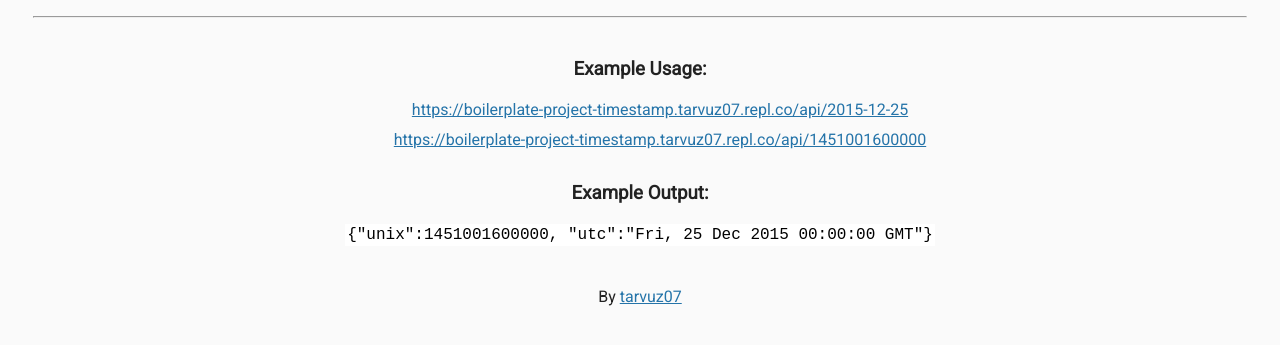
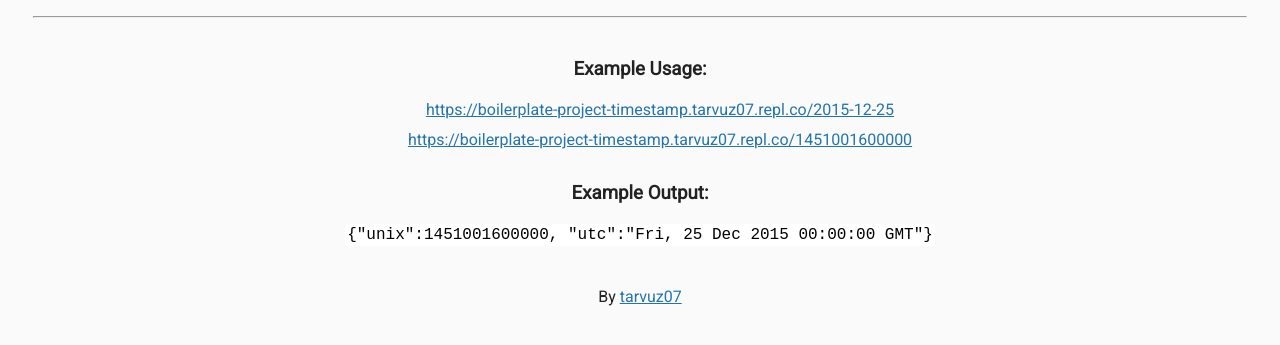
Before and after one commit to nigina23/camperbot-hello, a website: page views/index.html in a window 1280 px wide. Shown: the part 53-398 px from the top of the page. Drawn offline with Linux system fonts and the light colour scheme; files that its build step writes are made by us from their sources.

Commit message:
My Solution 1

```diff
--- a/views/index.html
+++ b/views/index.html
@@ -14,8 +14,8 @@
     <div class="container">
       <h3>Example Usage:</h3>
       <ul>
-        <li><a href="https://boilerplate-project-timestamp.tarvuz07.repl.co/api/2015-12-25">https://boilerplate-project-timestamp.tarvuz07.repl.co/api/2015-12-25</a></li>
-        <li><a href="https://boilerplate-project-timestamp.tarvuz07.repl.co/api/1451001600000">https://boilerplate-project-timestamp.tarvuz07.repl.co/api/1451001600000</a></li>
+        <li><a href="https://boilerplate-project-timestamp.tarvuz07.repl.co/api/2015-12-25">https://boilerplate-project-timestamp.tarvuz07.repl.co/2015-12-25</a></li>
+        <li><a href="https://boilerplate-project-timestamp.tarvuz07.repl.co/api/1451001600000">https://boilerplate-project-timestamp.tarvuz07.repl.co/1451001600000</a></li>
       </ul>
 
       <h3>Example Output:</h3>
```
